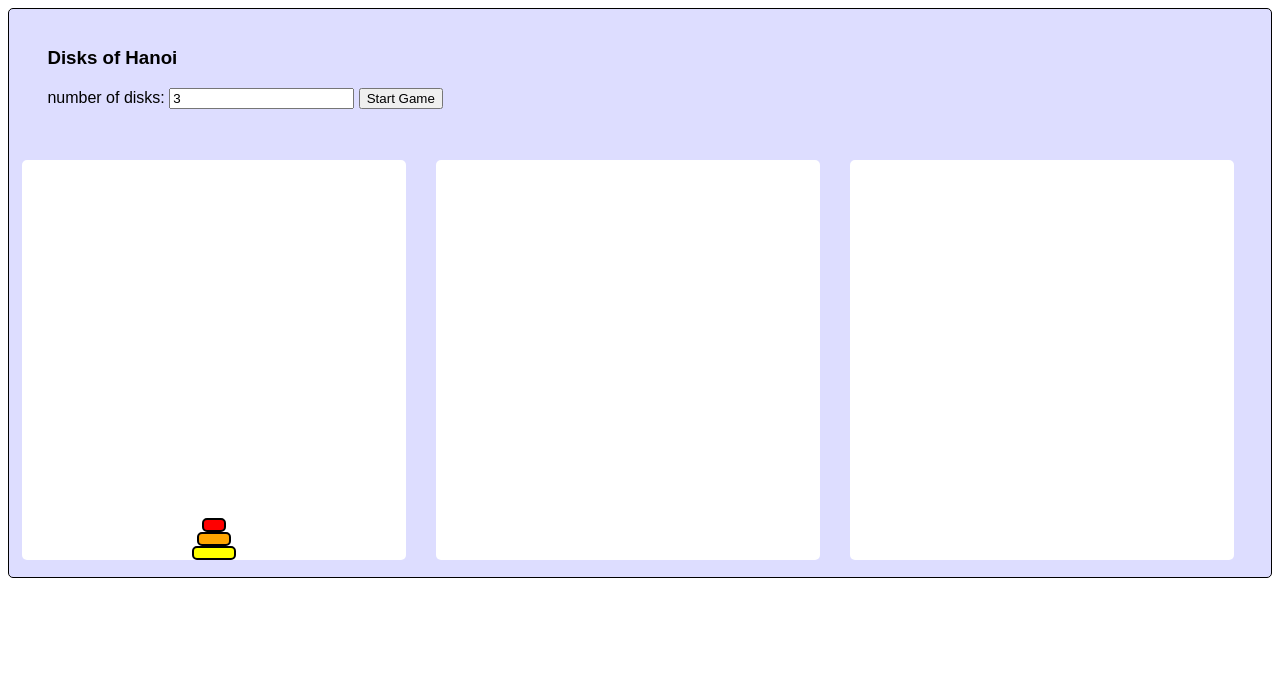
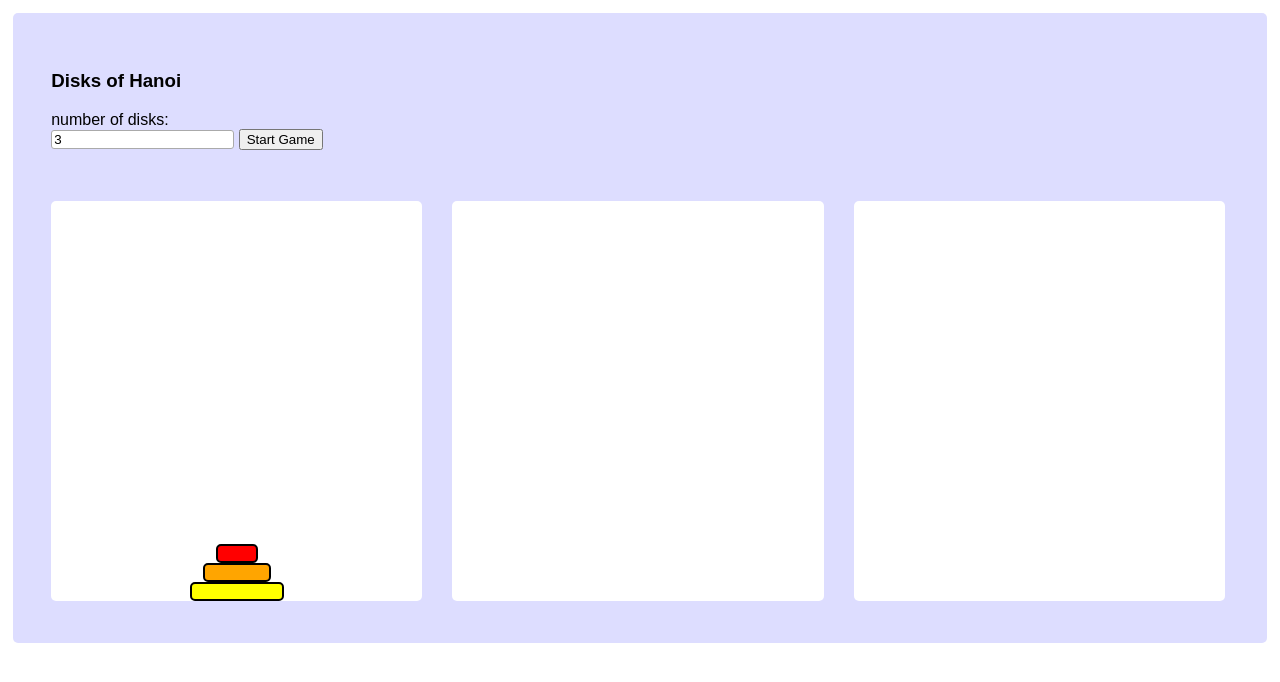
Before and after one commit to paulgoblin/diskOfHanoi, a plain HTML site: page index.html in a window 1280 px wide. Both pictures are taken after a click on the button "Start Game". Drawn offline with nearby package versions, Linux system fonts and the light colour scheme.

Commit message:
add add final styling touches

```diff
--- a/index.html
+++ b/index.html
@@ -9,7 +9,7 @@
   <div id="main">
     <div id="header">
       <h3>Disks of Hanoi</h3>
-      <span>number of disks:</span>
+      <span>number of disks:</span><br>
       <input id="diskNumInput" type="number" value=3>
       <button id='start'>Start Game</button>
     </div>
--- a/main.js
+++ b/main.js
@@ -1,34 +1,28 @@
 'use strict'
 
   let numberOfDisks
-  let diskSize = 20;
 
 let init = function() {
-
-
-
 
   //listen for clicks
   $('.pane').on('click','.disk',selectDisk)
   $('.pane').click(moveSelected)
   $('#start').click(startGame);
 
-
-
-
-
 }
 
 let startGame = function(event) {
+  //get no. of disks and correct it
   numberOfDisks = $('#diskNumInput').val();
   if (numberOfDisks < 3){
     $('diskNumInput').val(3)
     numberOfDisks = 3;
-  } else if (numberOfDisks >10){
-    $('diskNumInput').val(10)
-    numberOfDisks = 30;
+  } else if (numberOfDisks >15){
+    $('diskNumInput').val(15)
+    numberOfDisks = 15;
   }
-  let diskArr = makeDisks(numberOfDisks, diskSize);
+  //make disks and post them to board
+  let diskArr = makeDisks(numberOfDisks);
   $('.rod').remove();
   postDisks(diskArr,1);
   postDisks([],2);
@@ -55,7 +49,7 @@ let moveSelected = function(event) {
 }
 
 let pulseElement = function($el) {
-  $($el).fadeIn(10).fadeOut(10).fadeIn(10).fadeOut(10).fadeIn(10);
+  $($el).fadeIn(20).fadeOut(20).fadeIn(20).fadeOut(20).fadeIn(20);
 }
 
 let checkWinning = function ($pane) {
@@ -88,18 +82,18 @@ let postDisks = function(diskArr,n) {
   return
 }
 
-//makes n disks of initial size. returns array disk divs
-let makeDisks = function (n,size) {
-
+//returns array disk divs
+let makeDisks = function (n) {
+  let size = 3;
   let colorArr = ['red','orange','yellow','green','blue',
   'indigo', 'black'];
   let diskArr = [];
   for (let i = 0; i < n; i++){
     let $diski = $('<div>').addClass('disk');
     $diski.data('size',i);
-    $diski.css({'background-color':colorArr[i%7],'width':size+'px'})
+    $diski.css({'background-color':colorArr[i%7],'width':size+'vw'})
     diskArr.push($diski[0])
-    size += 10;
+    size += 2;
   }
 
   return diskArr;
--- a/style.css
+++ b/style.css
@@ -1,33 +1,39 @@
 body {
   font-family: sans-serif;
+  margin:1vw;
 }
 
 #header {
-  margin:3vw;
+  padding:3vw 3vw 1vw 3vw;
+}
+
+input {
+  border-radius: 3px;
+  border: 1px solid #aaa;
 }
 
 #main{
-  border: 1px solid black;
+  border: 0px solid black;
   border-radius: 5px;
   background-color: #ddddff
 
 }
 
 #game {
-  width:100vw;
-  margin-left: auto;
-  margin-right: auto;
+  width:95vw;
+  padding:2vw;
+  margin:0;
 }
 
 .pane {
   display: inline-block;
   position:relative;
   border-radius: 5px;
-  /*border: 1px solid black;*/
-  width: 30vw;
+  width: 29vw;
   height:400px;
   background-color: white;
   margin: 1vw;
+  overflow: hidden;
 }
 
 .rod {
@@ -35,19 +41,17 @@ body {
   position: absolute;
   bottom: 0 ;
   width: 100%;
-/*  border: 1px solid black;
-  min-height: 5px;
-  background-color: green;*/
 }
 
 .disk {
   background-color: white;
   border: 2px solid black;
   border-radius: 5px;
-  height: 10px;
+  height: 15px;
   margin: auto
 }
 
 .selected {
-  border: 2px solid white;
+  border: 2px dashed black;
+  opacity: 0.5;
 }
```
